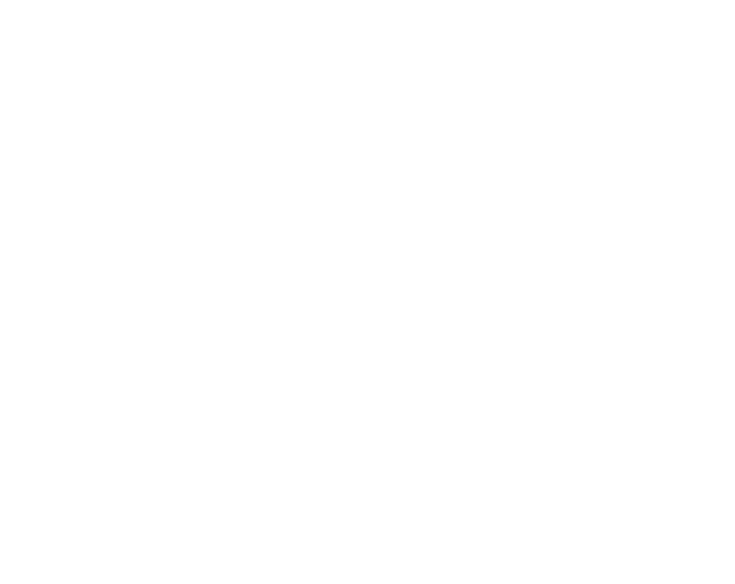
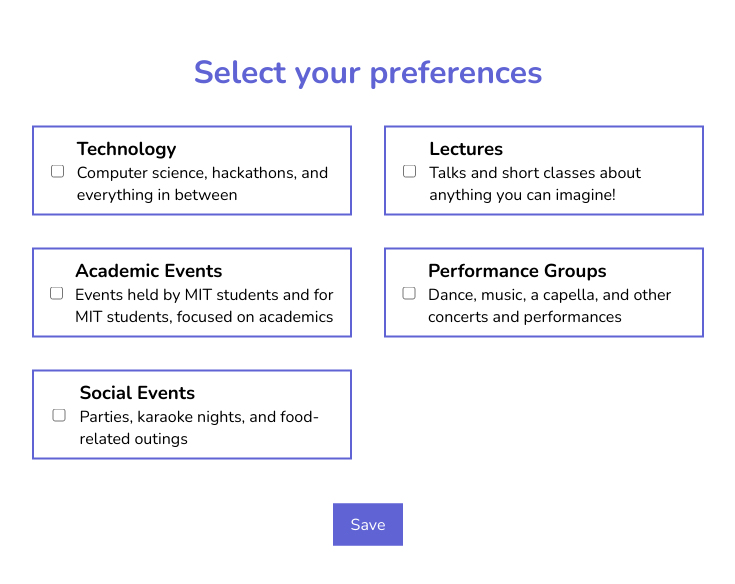
Before and after one commit to dormspam/frontend, a React (Create React App) app: page /preferences in a window 1280 px wide. Shown: the part 102-686 px from the top of the page, without its empty margins (272-1007 px from the left). Built offline with nearby package versions, Linux system fonts and the light colour scheme.

Commit message:
Created preference selector

```diff
--- a/src/App.js
+++ b/src/App.js
@@ -5,6 +5,7 @@ import { BrowserRouter, Route, Switch } from "react-router-dom";
 import EventView from "./components/event/EventView";
 import HomeView from "./components/home/HomeView";
 import AuthView from "./components/auth/AuthView";
+import PreferencesView from "./components/preferences/PreferencesView";
 
 class App extends Component {
   render() {
@@ -24,6 +25,7 @@ class App extends Component {
             <Route exact path="/event/:id" component={EventView} />
             <Route exact path="/login" render={(props) => <AuthView type="login" />} />
             <Route exact path="/register" render={(props) => <AuthView type="register" />} />
+            <Route exact path="/preferences" component={PreferencesView} />
           </Switch>
         </div>
       </BrowserRouter>
--- /dev/null
+++ b/src/components/preferences/PreferencesView.css
@@ -0,0 +1,47 @@
+.PreferencesView .container {
+  left: 50%;
+  position: absolute;
+  top: 50%;
+  transform: translate(-50%, -50%);
+  width: 704px;
+}
+
+.PreferencesView .container h1 {
+  color: #5f63d4;
+  margin-bottom: 16px;
+  text-align: center;
+}
+
+.PreferencesView .category {
+  align-items: center;
+  border: 2px solid #5f63d4;
+  cursor: pointer;
+  display: inline-flex;
+  margin: 16px;
+  padding: 8px 16px;
+  width: 320px;
+}
+
+.PreferencesView .category input {
+  margin-right: 12px;
+  width: 24px;
+}
+
+.PreferencesView button {
+  background: #5f63d4;
+  border: 2px solid #5f63d4;
+  color: #fff;
+  cursor: pointer;
+  display: block;
+  font-family: "Nunito", sans-serif;
+  font-size: 16px;
+  margin: 28px auto 0;
+  outline: none;
+  padding: 8px 16px;
+  transition: 0.25s ease all;
+}
+
+.PreferencesView button:hover {
+  background: #fff;
+  color: #5f63d4;
+}
--- /dev/null
+++ b/src/components/preferences/PreferencesView.js
@@ -0,0 +1,71 @@
+import React, { Component } from "react";
+import "./PreferencesView.css";
+
+class PreferencesView extends Component {
+  handleCategoryClick(event) {
+    // Don't do anything if the user clicked the checkbox
+    if (event.target.tagName.toLowerCase() === "input") {
+      return;
+    }
+
+    // Find the parent "category" div
+    let target = null;
+
+    if (event.target.classList.contains("category")) {
+      target = event.target;
+    } else if (event.target.parentElement.parentElement.classList.contains("category")) {
+      target = event.target.parentElement.parentElement;
+    }
+
+    // Update the checkbox state
+    const checkbox = target.childNodes[0];
+    checkbox.checked = !checkbox.checked;
+  }
+
+  render() {
+    let categories = [
+      {
+        name: "Technology",
+        description: "Computer science, hackathons, and everything in between"
+      },
+      {
+        name: "Lectures",
+        description: "Talks and short classes about anything you can imagine!"
+      },
+      {
+        name: "Academic Events",
+        description: "Events held by MIT students and for MIT students, focused on academics"
+      },
+      {
+        name: "Performance Groups",
+        description: "Dance, music, a capella, and other concerts and performances"
+      },
+      {
+        name: "Social Events",
+        description: "Parties, karaoke nights, and food-related outings"
+      }
+    ];
+
+    let categoryTags = categories.map((category, i) => (
+      <div className="category" key={i} onClick={this.handleCategoryClick}>
+        <input type="checkbox" />
+        <div className="text">
+          <h3>{category.name}</h3>
+          <p>{category.description}</p>
+        </div>
+      </div>
+    ))
+
+    return (
+      <div className="PreferencesView">
+        <div className="container">
+          <h1>Select your preferences</h1>
+          {categoryTags}
+          <button>Save</button>
+        </div>
+      </div>
+    );
+  }
+}
+
+export default PreferencesView;
```
